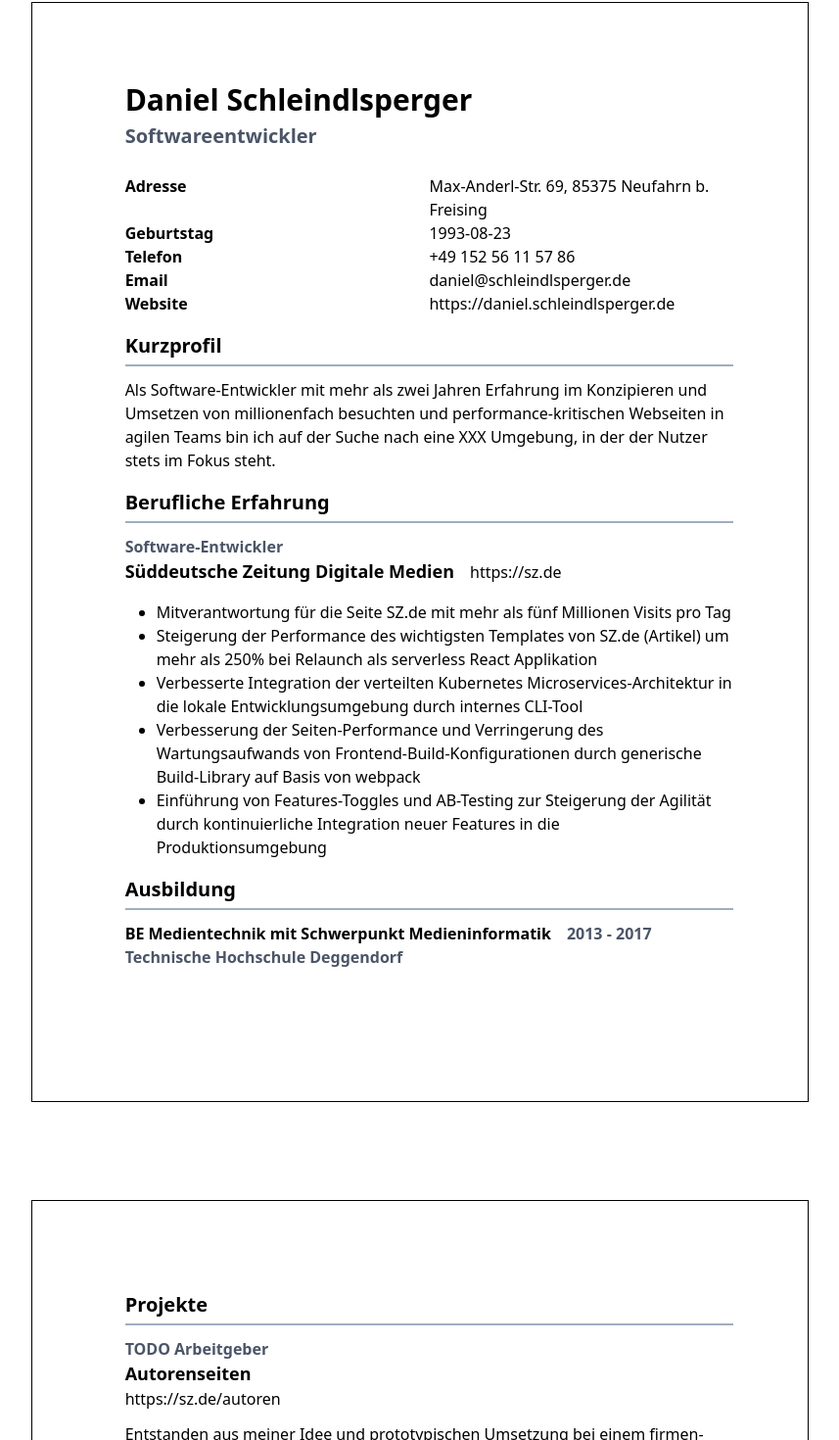
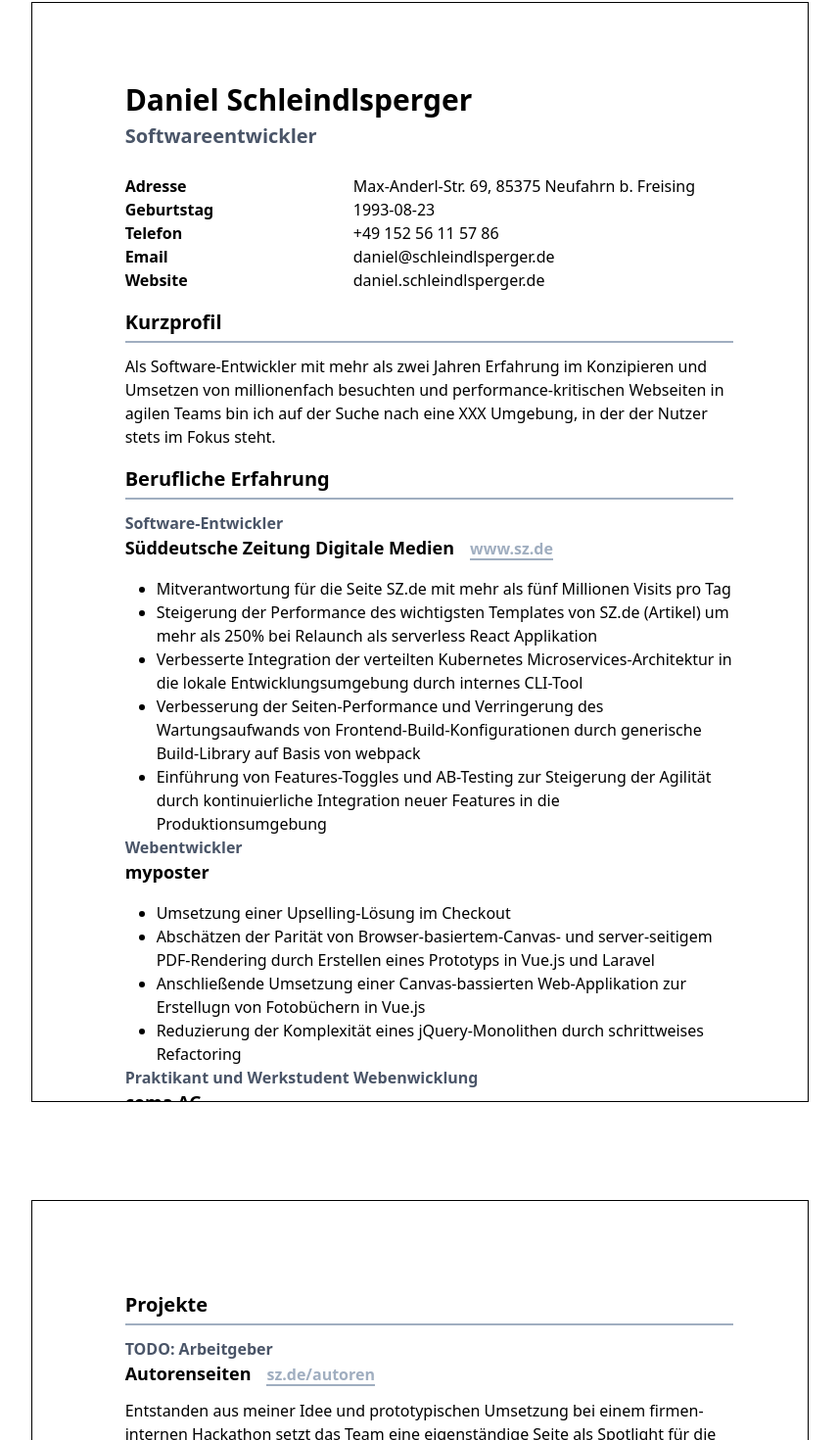
Before and after one commit to danielschleindlsperger/lebenslauf, a React (Vite) app: page / in a window 1280 px wide. Shown: the part 98-1568 px from the top of the page at 98% size, without its empty margins (211-1068 px from the left). Built offline with nearby package versions, Linux system fonts and the light colour scheme.

Commit message:
urls, refactor components

```diff
--- a/resume.json
+++ b/resume.json
@@ -38,7 +38,7 @@
   ],
   "work": [
     {
-      "website": "https://sz.de",
+      "website": "https://www.sz.de",
       "highlights": [
         "Mitverantwortung für die Seite SZ.de mit mehr als fünf Millionen Visits pro Tag",
         "Steigerung der Performance des wichtigsten Templates von SZ.de (Artikel) um mehr als 250% bei Relaunch als serverless React Applikation",
@@ -50,6 +50,27 @@
       "position": "Software-Entwickler",
       "startDate": "Juli 2018",
       "endDate": "heute"
+    },
+    {
+      "highlights": [
+        "Umsetzung einer Upselling-Lösung im Checkout",
+        "Abschätzen der Parität von Browser-basiertem-Canvas- und server-seitigem PDF-Rendering durch Erstellen eines Prototyps in Vue.js und Laravel",
+        "Anschließende Umsetzung einer Canvas-bassierten Web-Applikation zur Erstellugn von Fotobüchern in Vue.js",
+        "Reduzierung der Komplexität eines jQuery-Monolithen durch schrittweises Refactoring"
+      ],
+      "company": "myposter",
+      "position": "Webentwickler",
+      "startDate": "01-2018",
+      "endDate": "06-2018"
+    },
+    {
+      "highlights": [
+        ""
+      ],
+      "position": "Praktikant und Werkstudent Webenwicklung",
+      "company": "coma AG",
+      "startDate": "05-2016",
+      "endDate": "2017-10"
     }
   ],
   "skills": [
@@ -63,16 +84,55 @@
         "Funktionales Programmieren in TypeScript, Scala und Clojure"
       ],
       "name": "Technologien"
+    },
+    {
+      "keywords": [
+        "Verständnis für alle Bereiche des Applikations-Stacks",
+        "Scharfblick und schnelle Auffassungsgabe",
+        "Hoher Wissensdurst"
+      ],
+      "name": "Grundsätzliches"
     }
   ],
   "projects": [
     {
       "name": " Autorenseiten",
-      "keywords": ["React", "AWS Lambda", "AWS Cloudformation", "AWS DynamoDB"],
+      "keywords": [
+        "React",
+        "AWS Lambda",
+        "AWS Cloudformation",
+        "AWS DynamoDB",
+        null
+      ],
       "description": "Entstanden aus meiner Idee und prototypischen Umsetzung bei einem firmen-internen Hackathon setzt das Team eine eigenständige Seite als Spotlight für die Autoren der Süddeutschen Zeitung um.  Für den eigenständigen Microservice gilt es zunächst die Profile aller Autoren auszuwerten und veraltete Daten zu updaten. Durch Umsetzung als SSR-Applikation mit React gelingt eine Platzierung der meisten Autoren in den Top-Ergebnissen der Suchmaschinen sowie eine gute Nutzererfahrung durch schnelles Laden.  Für die Übersichtsseite aller Autoren wird eine 700 Einträge lange Liste von Autoren ohne Virtualisierung in einer React App performant dargestellt. Das Resultat zahlt ebenfalls auf eine erhöhte Auffindbarkeit bei Suchmaschinen und eine bessere UX ein.",
       "url": "https://sz.de/autoren"
+    },
+    {
+      "keywords": [
+        "React ",
+        "AWS Cloudformation",
+        "AWS S3",
+        "AWS Cognito"
+      ],
+      "name": "Münchner Fenster Admin",
+      "description": "Die interne Applikation erlaubt es Redakteuren Inhalte für das Fahrgast-TV in den Münchner U- und S-Bahnen zu pflegen. Der auf Cloudfront, S3 und Cognito basierende Stack ohne eigenem Code im Backend erlaubt es die Anwendung über Jahre hinweg sicher und kostengünstig ohne viel Wartungsaufwand zu betreiben."
     }
   ],
-  "awards": [],
-  "sections": ["templates", "profile", "education", "work", "skills", "projects", "awards"]
+  "awards": [
+    {
+      "title": "",
+      "date": "",
+      "awarder": "",
+      "summary": ""
+    }
+  ],
+  "sections": [
+    "templates",
+    "profile",
+    "education",
+    "work",
+    "skills",
+    "projects",
+    "awards"
+  ]
 }
--- a/src/components/app.tsx
+++ b/src/components/app.tsx
@@ -3,6 +3,7 @@
 import { Basics } from './basics'
 import { useResume } from '../resume'
 import { Section } from './typo'
+import { formatUrl } from '../util'
 
 import '../styles.css'
 
@@ -21,13 +22,7 @@
           <ul>
             {resume.work.map((w) => (
               <li key={w.company}>
-                <p className="text-gray-700 font-semibold">{w.position}</p>
-                <div className="flex justify-start items-baseline">
-                  <h3 className="font-bold text-lg">{w.company}</h3>
-                  <a className="ml-4" href={w.website}>
-                    {w.website}
-                  </a>
-                </div>
+                <SubHeading title={w.company} url={w.website} overline={w.position} />
                 <ul className="ml-8 mt-4 list-disc">
                   {w.highlights.map((h) => (
                     <li key={h}>{h}</li>
@@ -63,13 +58,7 @@
           <ul>
             {resume.projects.map((proj) => (
               <li key={proj.name}>
-                <p className="text-gray-700 font-semibold">TODO Arbeitgeber</p>
-
-                <h3 className="font-bold text-lg">{proj.name}</h3>
-
-                <a className="" href={proj.url}>
-                  {proj.url}
-                </a>
+                <SubHeading title={proj.name} url={proj.url} overline="TODO: Arbeitgeber" />
                 <p className="mt-3">{proj.description}</p>
 
                 <h4 className="mt-3 font-semibold">Technologien</h4>
@@ -100,6 +89,38 @@
   )
 }
 
+type SubHeadingProps = {
+  overline?: string
+  title: string
+  url?: string
+  className?: string
+}
+const SubHeading = ({ overline, title, url, className }: SubHeadingProps) => {
+  return (
+    <div className={className}>
+      {overline && <p className="text-gray-700 font-semibold">{overline}</p>}
+      <div className="flex items-baseline">
+        <h3 className="font-bold text-lg">{title}</h3>
+        {url && <Link href={url} className="ml-4" />}
+      </div>
+    </div>
+  )
+}
+
+const Link = ({ href, className }: { href: string; className?: string }) => {
+  return (
+    <a
+      className={cx(
+        className,
+        'text-gray-500 font-semibold leading-tight border-b-2 border-gray-500',
+      )}
+      href={href}
+    >
+      {formatUrl(href)}
+    </a>
+  )
+}
+
 const Page = ({ children }: { children?: React.ReactNode }) => {
   return <div className="page">{children}</div>
 }
--- a/src/components/basics.tsx
+++ b/src/components/basics.tsx
@@ -2,30 +2,46 @@
 import cx from 'classnames'
 import { useResume } from '../resume'
 import { typo } from './typo'
+import { formatUrl } from '../util'
 
 export const Basics = () => {
   const resume = useResume()
 
   return (
-    <div>
+    <div className="relative">
+      <BackDrop />
       <h1 className={typo.h1}>{resume.basics.name}</h1>
       <h2 className={cx('text-xl text-gray-700 font-bold')}>Softwareentwickler</h2>
-      <div className="mt-6 grid grid-cols-2">
-        <div className="font-semibold">Adresse</div>
-        <div>{resume.basics.address}</div>
+      <address className="mt-6 grid grid-cols-8 not-italic">
+        <RowTitle>Adresse</RowTitle>
+        <div className="col-span-5">{resume.basics.address}</div>
 
-        <div className="font-semibold">Geburtstag</div>
-        <div>{resume.basics.birthday}</div>
+        <RowTitle>Geburtstag</RowTitle>
+        <div className="col-span-5">{resume.basics.birthday}</div>
 
-        <div className="font-semibold">Telefon</div>
-        <div>{resume.basics.phone}</div>
+        <RowTitle>Telefon</RowTitle>
+        <a className="col-span-5" href={'tel:' + resume.basics.phone}>
+          {resume.basics.phone}
+        </a>
 
-        <div className="font-semibold">Email</div>
-        <div>{resume.basics.email}</div>
+        <RowTitle>Email</RowTitle>
+        <a className="col-span-5" href={'mailto:' + resume.basics.email}>
+          {resume.basics.email}
+        </a>
 
-        <div className="font-semibold">Website</div>
-        <div>{resume.basics.website}</div>
-      </div>
+        <RowTitle>Website</RowTitle>
+        <a className="col-span-5" href={resume.basics.website}>
+          {formatUrl(resume.basics.website)}
+        </a>
+      </address>
     </div>
   )
 }
+
+const BackDrop = () => {
+  return null
+  return <div className="bg-green-200 w-screen h-full fixed" />
+}
+const RowTitle = ({ children }: { children?: React.ReactNode }) => {
+  return <div className="font-semibold col-span-3">{children}</div>
+}
--- a/src/styles.css
+++ b/src/styles.css
@@ -4,9 +4,11 @@
 
 @tailwind utilities;
 
-html {
+html, body {
     /* https://github.com/puppeteer/puppeteer/issues/2685 */
     -webkit-print-color-adjust: exact;
+
+    font-size: 16px;
 }
 
 .page {
@@ -18,6 +20,9 @@
 }
 
 @media not print {
+    html, body {
+        font-size: 12pt;
+    }
     .page {
         border: 1px solid black;
         margin: 100px auto 0 auto;
--- /dev/null
+++ b/src/util.ts
@@ -0,0 +1 @@
+export const formatUrl = (url: string) => url.replace(/https?:\/\//, '')
```
